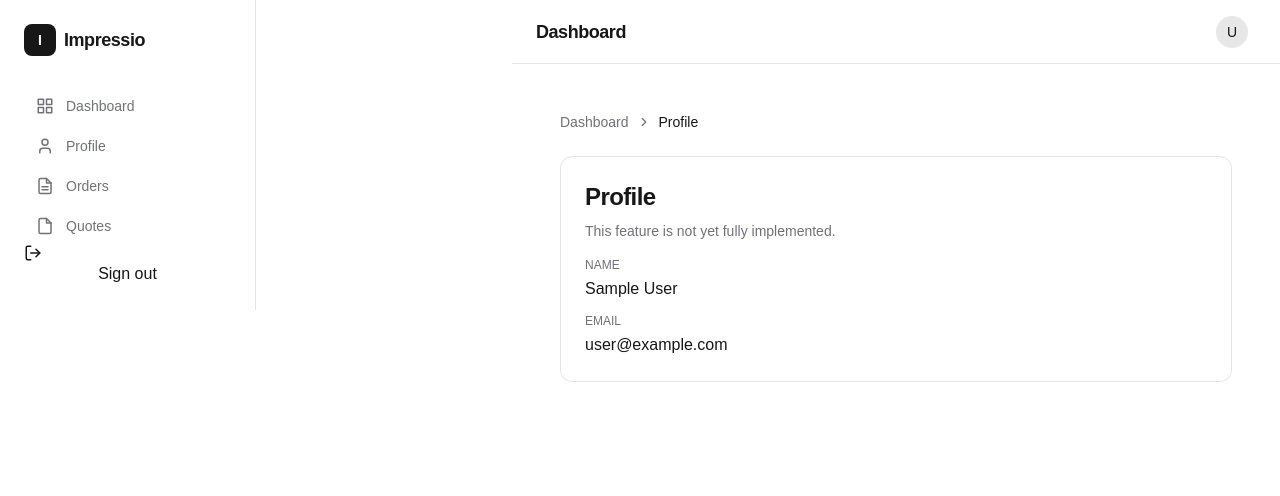
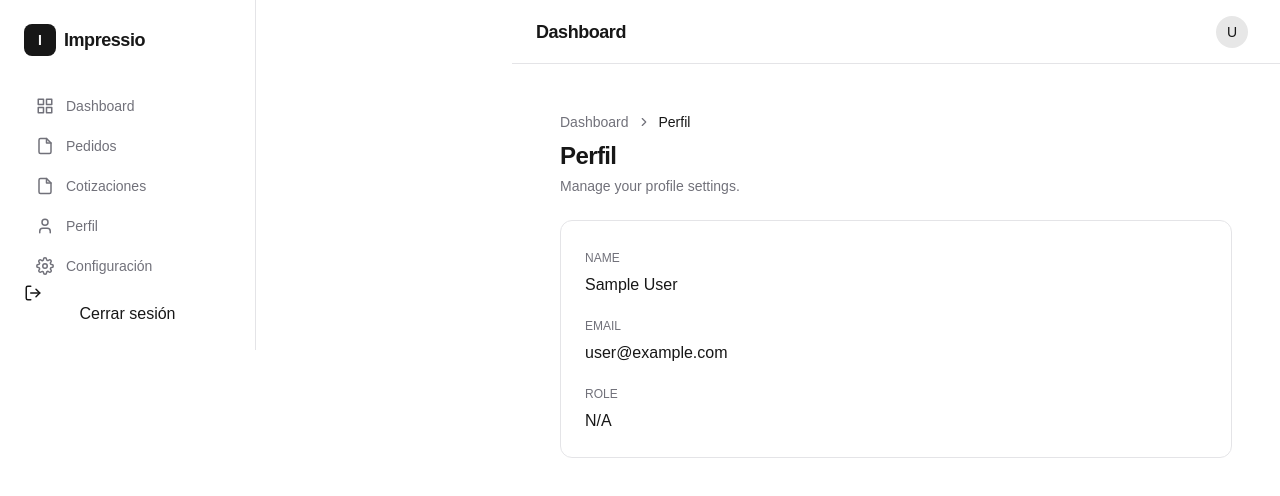
Before and after one commit to noeliamarianelaruiz-glitch/Impressio, a Next.js app: page /dashboard/profile in a window 1280 px wide. Shown: the top 496 px of the page. Built offline with nearby package versions, Linux system fonts and the light colour scheme; no server answers; sample sign-in values are in the browser's storage.

Commit message:
feat(dashboard): complete authenticated dashboard architecture with sidebar, PageHeader, and all dashboard pages

```diff
--- a/src/app/dashboard/orders/page.tsx
+++ b/src/app/dashboard/orders/page.tsx
@@ -1,10 +1,10 @@
 import { auth } from "@/auth"
 import { redirect } from "next/navigation"
-import { Breadcrumbs } from "@/components/dashboard/Breadcrumbs"
+import { PageHeader } from "@/components/dashboard/PageHeader"
 import { EmptyState } from "@/components/dashboard/EmptyState"
 
 export const metadata = {
-  title: "Orders",
+  title: "Pedidos",
   description: "View and manage your orders",
 }
 
@@ -16,14 +16,11 @@ export default async function OrdersPage() {
 
   return (
     <main className="flex-1 p-4 lg:p-6">
-      <Breadcrumbs items={[{ label: "Dashboard", href: "/dashboard" }, { label: "Orders" }]} />
-
-      <div className="mt-6">
-        <h1 className="text-2xl font-semibold tracking-tight text-foreground">Orders</h1>
-        <p className="mt-2 text-sm text-muted-foreground">
-          View and manage your orders.
-        </p>
-      </div>
+      <PageHeader
+        title="Pedidos"
+        description="View and manage your orders."
+        breadcrumbs={[{ label: "Dashboard", href: "/dashboard" }, { label: "Pedidos" }]}
+      />
 
       <div className="mt-6">
         <EmptyState
--- a/src/app/dashboard/profile/page.tsx
+++ b/src/app/dashboard/profile/page.tsx
@@ -1,9 +1,9 @@
 import { auth } from "@/auth"
 import { redirect } from "next/navigation"
-import { Breadcrumbs } from "@/components/dashboard/Breadcrumbs"
+import { PageHeader } from "@/components/dashboard/PageHeader"
 
 export const metadata = {
-  title: "Profile",
+  title: "Perfil",
   description: "Manage your profile settings",
 }
 
@@ -15,22 +15,25 @@ export default async function ProfilePage() {
 
   return (
     <main className="flex-1 p-4 lg:p-6">
-      <Breadcrumbs items={[{ label: "Dashboard", href: "/dashboard" }, { label: "Profile" }]} />
+      <PageHeader
+        title="Perfil"
+        description="Manage your profile settings."
+        breadcrumbs={[{ label: "Dashboard", href: "/dashboard" }, { label: "Perfil" }]}
+      />
 
       <div className="mt-6 rounded-xl border border-white/10 bg-white/5 p-6 backdrop-blur-xl dark:border-white/5 dark:bg-white/[0.03]">
-        <h1 className="text-2xl font-semibold tracking-tight text-foreground">Profile</h1>
-        <p className="mt-2 text-sm text-muted-foreground">
-          This feature is not yet fully implemented.
-        </p>
-
-        <div className="mt-4 space-y-3">
-          <div className="flex flex-col gap-1">
-            <span className="text-xs font-medium text-muted-foreground uppercase">Name</span>
-            <span className="text-foreground">{session.user.name ?? "N/A"}</span>
+        <div className="space-y-4">
+          <div>
+            <label className="text-xs font-medium text-muted-foreground uppercase">Name</label>
+            <p className="mt-1 text-foreground">{session.user.name ?? "N/A"}</p>
           </div>
-          <div className="flex flex-col gap-1">
-            <span className="text-xs font-medium text-muted-foreground uppercase">Email</span>
-            <span className="text-foreground">{session.user.email ?? "N/A"}</span>
+          <div>
+            <label className="text-xs font-medium text-muted-foreground uppercase">Email</label>
+            <p className="mt-1 text-foreground">{session.user.email ?? "N/A"}</p>
+          </div>
+          <div>
+            <label className="text-xs font-medium text-muted-foreground uppercase">Role</label>
+            <p className="mt-1 text-foreground capitalize">{session.user.role ?? "N/A"}</p>
           </div>
         </div>
       </div>
--- a/src/app/dashboard/quotes/page.tsx
+++ b/src/app/dashboard/quotes/page.tsx
@@ -1,10 +1,10 @@
 import { auth } from "@/auth"
 import { redirect } from "next/navigation"
-import { Breadcrumbs } from "@/components/dashboard/Breadcrumbs"
+import { PageHeader } from "@/components/dashboard/PageHeader"
 import { EmptyState } from "@/components/dashboard/EmptyState"
 
 export const metadata = {
-  title: "Quotes",
+  title: "Cotizaciones",
   description: "View and manage your quotes",
 }
 
@@ -16,14 +16,11 @@ export default async function QuotesPage() {
 
   return (
     <main className="flex-1 p-4 lg:p-6">
-      <Breadcrumbs items={[{ label: "Dashboard", href: "/dashboard" }, { label: "Quotes" }]} />
-
-      <div className="mt-6">
-        <h1 className="text-2xl font-semibold tracking-tight text-foreground">Quotes</h1>
-        <p className="mt-2 text-sm text-muted-foreground">
-          View and manage your quotes.
-        </p>
-      </div>
+      <PageHeader
+        title="Cotizaciones"
+        description="View and manage your quotes."
+        breadcrumbs={[{ label: "Dashboard", href: "/dashboard" }, { label: "Cotizaciones" }]}
+      />
 
       <div className="mt-6">
         <EmptyState
--- /dev/null
+++ b/src/app/dashboard/settings/page.tsx
@@ -0,0 +1,31 @@
+import { auth } from "@/auth"
+import { redirect } from "next/navigation"
+import { PageHeader } from "@/components/dashboard/PageHeader"
+
+export const metadata = {
+  title: "Configuración",
+  description: "Manage your account settings",
+}
+
+export default async function SettingsPage() {
+  const session = await auth()
+  if (!session?.user?.id) {
+    redirect("/login")
+  }
+
+  return (
+    <main className="flex-1 p-4 lg:p-6">
+      <PageHeader
+        title="Configuración"
+        description="Manage your account and preferences."
+        breadcrumbs={[{ label: "Dashboard", href: "/dashboard" }, { label: "Configuración" }]}
+      />
+
+      <div className="mt-6 rounded-xl border border-white/10 bg-white/5 p-6 backdrop-blur-xl dark:border-white/5 dark:bg-white/[0.03]">
+        <p className="text-sm text-muted-foreground">
+          Settings page is under construction. Additional configuration options will be available soon.
+        </p>
+      </div>
+    </main>
+  )
+}
--- /dev/null
+++ b/src/components/dashboard/PageHeader.tsx
@@ -0,0 +1,46 @@
+import Link from "next/link"
+
+interface PageHeaderProps {
+  title: string
+  description?: string
+  breadcrumbs?: Array<{ label: string; href?: string }>
+  action?: React.ReactNode
+}
+
+export function PageHeader({ title, description, breadcrumbs, action }: PageHeaderProps) {
+  return (
+    <div className="flex flex-col gap-4 sm:flex-row sm:items-center sm:justify-between">
+      <div>
+        {breadcrumbs && breadcrumbs.length > 0 && (
+          <nav aria-label="Breadcrumb" className="mb-2 flex items-center gap-2 text-sm text-muted-foreground">
+            <ol className="flex items-center gap-2">
+              {breadcrumbs.map((item, index) => (
+                <li key={index} className="flex items-center gap-2">
+                  {index > 0 && (
+                    <svg xmlns="http://www.w3.org/2000/svg" width="14" height="14" viewBox="0 0 24 24" fill="none" stroke="currentColor" strokeWidth="2" strokeLinecap="round" strokeLinejoin="round">
+                      <polyline points="9 18 15 12 9 6" />
+                    </svg>
+                  )}
+                  {item.href ? (
+                    <Link href={item.href} className="transition-colors hover:text-foreground">
+                      {item.label}
+                    </Link>
+                  ) : (
+                    <span className="text-foreground font-medium" aria-current="page">
+                      {item.label}
+                    </span>
+                  )}
+                </li>
+              ))}
+            </ol>
+          </nav>
+        )}
+        <h1 className="text-2xl font-semibold tracking-tight text-foreground">{title}</h1>
+        {description && (
+          <p className="mt-1 text-sm text-muted-foreground">{description}</p>
+        )}
+      </div>
+      {action && <div className="flex items-center">{action}</div>}
+    </div>
+  )
+}
--- a/src/components/dashboard/Sidebar.tsx
+++ b/src/components/dashboard/Sidebar.tsx
@@ -25,7 +25,25 @@ const navItems: NavItem[] = [
     ),
   },
   {
-    label: "Profile",
+    label: "Pedidos",
+    href: "/dashboard/orders",
+    icon: (
+      <svg xmlns="http://www.w3.org/2000/svg" width="18" height="18" viewBox="0 0 24 24" fill="none" stroke="currentColor" strokeWidth="2" strokeLinecap="round" strokeLinejoin="round">
+        <path d="M14 2H6a2 2 0 0 0-2 2v16a2 2 0 0 0 2 2h12a2 2 0 0 0 2-2V8z" /><polyline points="14 2 14 8 20 8" />
+      </svg>
+    ),
+  },
+  {
+    label: "Cotizaciones",
+    href: "/dashboard/quotes",
+    icon: (
+      <svg xmlns="http://www.w3.org/2000/svg" width="18" height="18" viewBox="0 0 24 24" fill="none" stroke="currentColor" strokeWidth="2" strokeLinecap="round" strokeLinejoin="round">
+        <path d="M14 2H6a2 2 0 0 0-2 2v16a2 2 0 0 0 2 2h12a2 2 0 0 0 2-2V8z" /><polyline points="14 2 14 8 20 8" />
+      </svg>
+    ),
+  },
+  {
+    label: "Perfil",
     href: "/dashboard/profile",
     icon: (
       <svg xmlns="http://www.w3.org/2000/svg" width="18" height="18" viewBox="0 0 24 24" fill="none" stroke="currentColor" strokeWidth="2" strokeLinecap="round" strokeLinejoin="round">
@@ -34,20 +52,11 @@ const navItems: NavItem[] = [
     ),
   },
   {
-    label: "Orders",
-    href: "/dashboard/orders",
+    label: "Configuración",
+    href: "/dashboard/settings",
     icon: (
       <svg xmlns="http://www.w3.org/2000/svg" width="18" height="18" viewBox="0 0 24 24" fill="none" stroke="currentColor" strokeWidth="2" strokeLinecap="round" strokeLinejoin="round">
-        <path d="M14 2H6a2 2 0 0 0-2 2v16a2 2 0 0 0 2 2h12a2 2 0 0 0 2-2V8z" /><polyline points="14 2 14 8 20 8" /><line x1="16" y1="13" x2="8" y2="13" /><line x1="16" y1="17" x2="8" y2="17" />
-      </svg>
-    ),
-  },
-  {
-    label: "Quotes",
-    href: "/dashboard/quotes",
-    icon: (
-      <svg xmlns="http://www.w3.org/2000/svg" width="18" height="18" viewBox="0 0 24 24" fill="none" stroke="currentColor" strokeWidth="2" strokeLinecap="round" strokeLinejoin="round">
-        <path d="M14 2H6a2 2 0 0 0-2 2v16a2 2 0 0 0 2 2h12a2 2 0 0 0 2-2V8z" /><polyline points="14 2 14 8 20 8" />
+        <circle cx="12" cy="12" r="3" /><path d="M19.4 15a1.65 1.65 0 0 0 .33 1.82l.06.06a2 2 0 0 1 0 2.83 2 2 0 0 1-2.83 0l-.06-.06a1.65 1.65 0 0 0-1.82-.33 1.65 1.65 0 0 0-1 1.51V21a2 2 0 0 1-2 2 2 2 0 0 1-2-2v-.09A1.65 1.65 0 0 0 9 19.4a1.65 1.65 0 0 0-1.82.33l-.06.06a2 2 0 0 1-2.83 0 2 2 0 0 1 0-2.83l.06-.06A1.65 1.65 0 0 0 4.68 15a1.65 1.65 0 0 0-1.51-1H3a2 2 0 0 1-2-2 2 2 0 0 1 2-2h.09A1.65 1.65 0 0 0 4.6 9a1.65 1.65 0 0 0-.33-1.82l-.06-.06a2 2 0 0 1 0-2.83 2 2 0 0 1 2.83 0l.06.06A1.65 1.65 0 0 0 9 4.68a1.65 1.65 0 0 0 1-1.51V3a2 2 0 0 1 2-2 2 2 0 0 1 2 2v.09a1.65 1.65 0 0 0 1 1.51 1.65 1.65 0 0 0 1.82-.33l.06-.06a2 2 0 0 1 2.83 0 2 2 0 0 1 0 2.83l-.06.06a1.65 1.65 0 0 0-.33 1.82V9a1.65 1.65 0 0 0 1.51 1H21a2 2 0 0 1 2 2 2 2 0 0 1-2 2h-.09a1.65 1.65 0 0 0-1.51 1z" />
       </svg>
     ),
   },
@@ -65,7 +74,7 @@ export function Sidebar({ open, onClose }: SidebarProps) {
     await logout()
     router.push("/login")
     router.refresh()
-    toast.success("Signed out")
+    toast.success("Sesión cerrada")
   }
 
   return (
@@ -88,7 +97,7 @@ export function Sidebar({ open, onClose }: SidebarProps) {
           </span>
         </div>
 
-        <nav className="flex flex-1 flex-col gap-1">
+        <nav className="flex flex-1 flex-col gap-1" aria-label="Main navigation">
           {navItems.map((item) => (
             <Link
               key={item.href}
@@ -109,7 +118,7 @@ export function Sidebar({ open, onClose }: SidebarProps) {
           <svg xmlns="http://www.w3.org/2000/svg" width="18" height="18" viewBox="0 0 24 24" fill="none" stroke="currentColor" strokeWidth="2" strokeLinecap="round" strokeLinejoin="round">
             <path d="M9 21H5a2 2 0 0 1-2-2V5a2 2 0 0 1 2-2h4" /><polyline points="16 17 21 12 16 7" /><line x1="21" y1="12" x2="9" y2="12" />
           </svg>
-          Sign out
+          Cerrar sesión
         </Button>
       </aside>
     </>
```
Also changed, not shown: src/app/dashboard/page.tsx (+79 -37 lines), src/components/dashboard/DashboardCard.tsx (+10 -2 lines).
